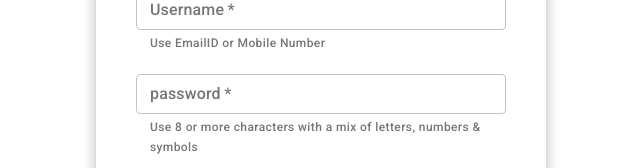
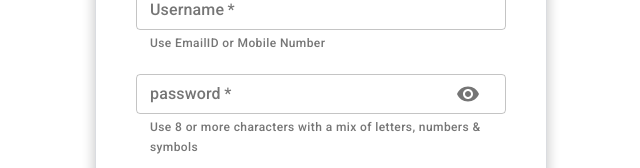
Before and after one commit to shrawanamit/book-store, a React (Create React App) app: page /Login in a window 1280 px wide. Shown: the part 255-423 px from the top of the page, without its empty margins (319-959 px from the left). Built offline with nearby package versions, Linux system fonts and the light colour scheme.

Commit message:
added code of shw and hide password

```diff
--- a/src/Components/SignIn.jsx
+++ b/src/Components/SignIn.jsx
@@ -8,7 +8,12 @@ import UserService from "../Services/userService";
 import { userInformation } from '../redux/Action/actionCreater';
 import { connect } from 'react-redux';
 import { snackbarDisplay } from '../redux/Action/actionCreater';
-import auth from './Auth'
+import auth from './Auth';
+import Visibility from '@material-ui/icons/Visibility';
+import VisibilityOff from '@material-ui/icons/VisibilityOff';
+import IconButton from '@material-ui/core/IconButton';
+import InputAdornment from '@material-ui/core/InputAdornment';
+
 
 let serviceUser = new UserService();
 
@@ -38,6 +43,7 @@ class SignIn extends React.Component {
             },
             errorColor: false,
             compliteError:'',
+            showPassword: false,
             errors: {
 
                 email: '',
@@ -48,6 +54,9 @@ class SignIn extends React.Component {
     }
 
 
+    handleClickShowPassword = () => {
+        this.setState(state => ({ showPassword: !state.showPassword }));
+    };
 
 
     handleChange = (event) => {
@@ -179,7 +188,7 @@ class SignIn extends React.Component {
                         <div className="textField1">
                             <TextField
                                 fullWidth
-                                type="password"
+                                type={this.state.showPassword ? 'text' : 'password'}
                                 name="password"
                                 label="password"
                                 id="outlined-size-small"
@@ -187,7 +196,19 @@ class SignIn extends React.Component {
                                 size="small"
                                 helperText="Use 8 or more characters with a mix of letters, numbers & symbols"
                                 required
-                                onChange={this.handleChange} noValidate />
+                                onChange={this.handleChange} noValidate
+                                InputProps={{
+                                    endAdornment: (
+                                        <InputAdornment position="end">
+                                            <IconButton
+                                                aria-label="Toggle password visibility"
+                                                onClick={this.handleClickShowPassword}
+                                            >
+                                                {this.state.showPassword ? <VisibilityOff /> : <Visibility />}
+                                            </IconButton>
+                                        </InputAdornment>
+                                    ),
+                                }} />
                             {errors.password.length > 0 &&
                                 <span className='error'>{errors.password}</span>}
                         </div>
```
Also changed, not shown: src/Components/Form.jsx (deleted, +0 -53 lines).
